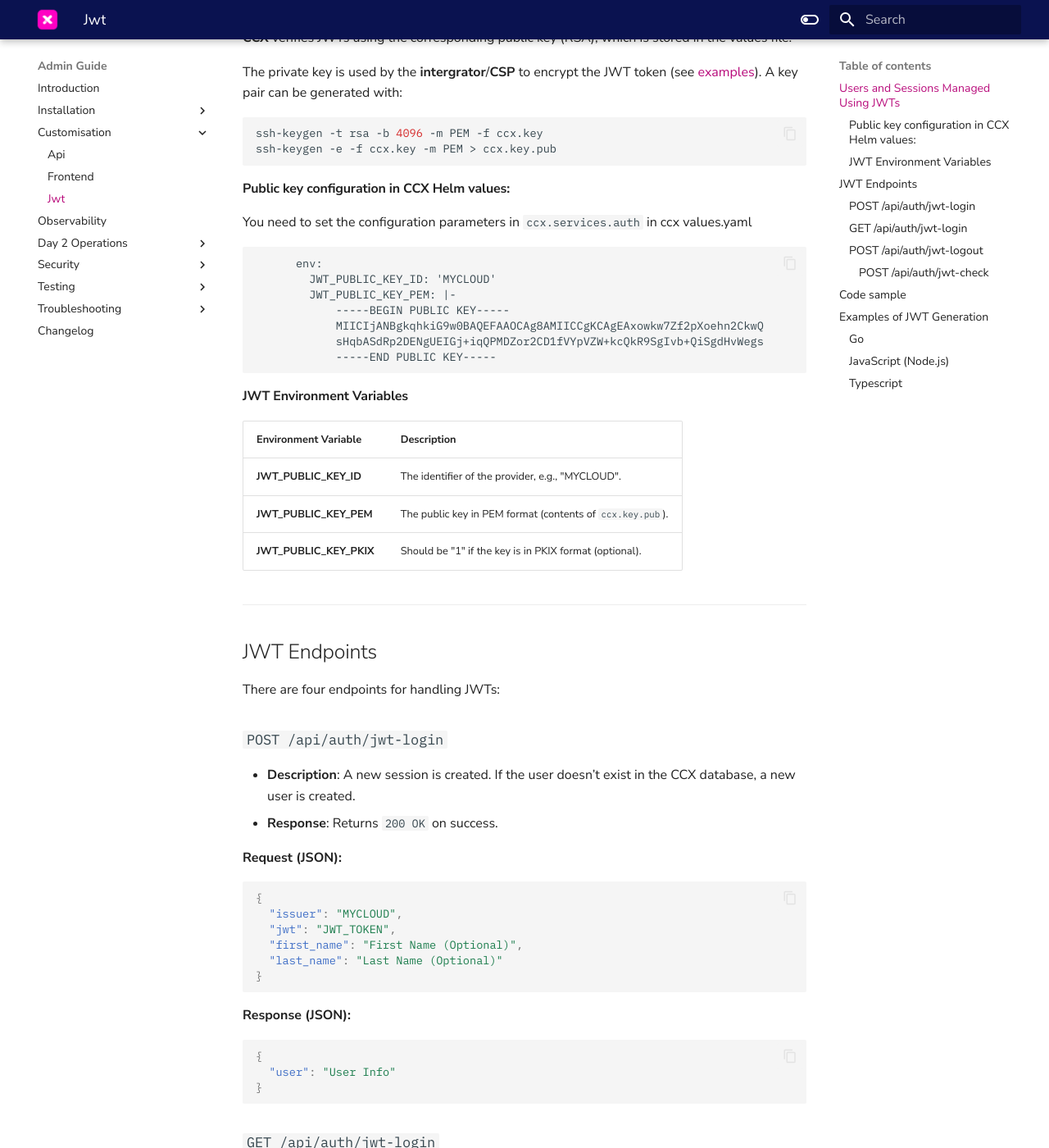
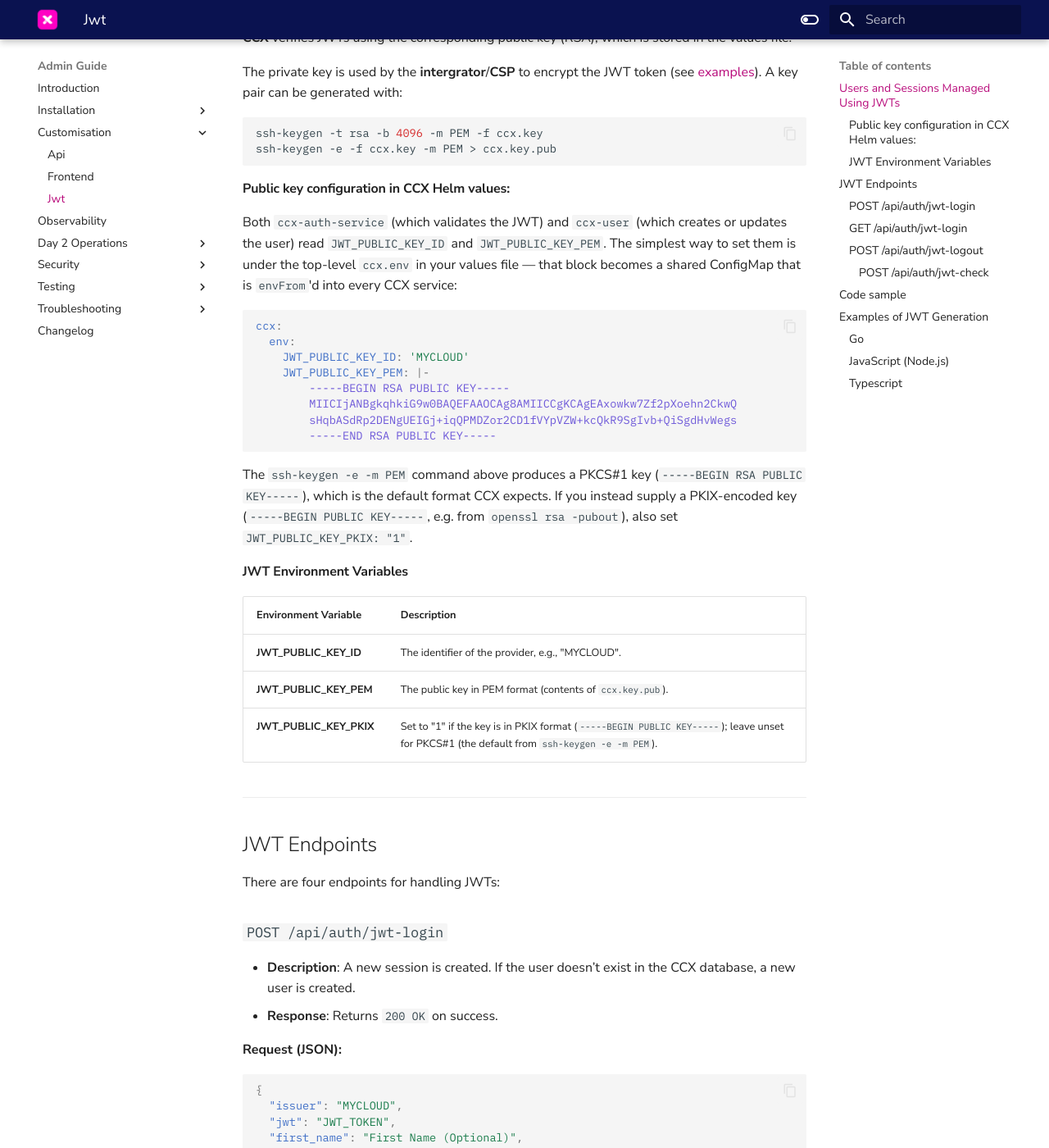
Before and after one commit to severalnines/ccx-docs, an MkDocs documentation site: the page built from docs/admin/Customisation/JWT.md, in a window 1280 px wide and 1400 px high, scrolled down 1240 px. Shown: the whole window at 82% size. Built offline with MkDocs 1.6.1 and Material for MkDocs 9.7.7, drawn with Linux system fonts in a browser that asks for light colours; comment, search, counter and statistics services are not loaded.

Commit message:
JWT docs: recommend ccx.env, fix PKCS#1 vs PKIX example
JWT_PUBLIC_KEY_ID and JWT_PUBLIC_KEY_PEM are consumed by both
ccx-auth-service and ccx-user, so set them under the global ccx.env
(shared ConfigMap envFrom'd into every service) instead of just
ccx.services.auth.env.

The example key shown was PKIX (-----BEGIN PUBLIC KEY-----) but the
ssh-keygen command above produces PKCS#1 (-----BEGIN RSA PUBLIC KEY-----).
Switched the example to PKCS#1 and clarified when JWT_PUBLIC_KEY_PKIX=1
is needed.

Co-Authored-By: Claude Opus 4.7 <noreply@anthropic.com>

````diff
--- a/docs/admin/Customisation/JWT.md
+++ b/docs/admin/Customisation/JWT.md
@@ -27,25 +27,28 @@ ssh-keygen -e -f ccx.key -m PEM > ccx.key.pub
 
 #### Public key configuration in CCX Helm values:
 
-You need to set the configuration parameters in `ccx.services.auth` in ccx values.yaml
+Both `ccx-auth-service` (which validates the JWT) and `ccx-user` (which creates or updates the user) read `JWT_PUBLIC_KEY_ID` and `JWT_PUBLIC_KEY_PEM`. The simplest way to set them is under the top-level `ccx.env` in your values file — that block becomes a shared ConfigMap that is `envFrom`'d into every CCX service:
 
+```yaml
+ccx:
+  env:
+    JWT_PUBLIC_KEY_ID: 'MYCLOUD'
+    JWT_PUBLIC_KEY_PEM: |-
+        -----BEGIN RSA PUBLIC KEY-----
+        MIICIjANBgkqhkiG9w0BAQEFAAOCAg8AMIICCgKCAgEAxowkw7Zf2pXoehn2CkwQ
+        sHqbASdRp2DENgUEIGj+iqQPMDZor2CD1fVYpVZW+kcQkR9SgIvb+QiSgdHvWegs
+        -----END RSA PUBLIC KEY-----
 ```
-      env:
-        JWT_PUBLIC_KEY_ID: 'MYCLOUD'
-        JWT_PUBLIC_KEY_PEM: |-
-            -----BEGIN PUBLIC KEY-----
-            MIICIjANBgkqhkiG9w0BAQEFAAOCAg8AMIICCgKCAgEAxowkw7Zf2pXoehn2CkwQ
-            sHqbASdRp2DENgUEIGj+iqQPMDZor2CD1fVYpVZW+kcQkR9SgIvb+QiSgdHvWegs
-            -----END PUBLIC KEY-----
-```
+
+The `ssh-keygen -e -m PEM` command above produces a PKCS#1 key (`-----BEGIN RSA PUBLIC KEY-----`), which is the default format CCX expects. If you instead supply a PKIX-encoded key (`-----BEGIN PUBLIC KEY-----`, e.g. from `openssl rsa -pubout`), also set `JWT_PUBLIC_KEY_PKIX: "1"`.
 
 #### JWT Environment Variables
 
-| Environment Variable    | Description                                               |
-| ----------------------- | --------------------------------------------------------- |
-| **JWT_PUBLIC_KEY_ID**   | The identifier of the provider, e.g., "MYCLOUD".      |
-| **JWT_PUBLIC_KEY_PEM**  | The public key in PEM format (contents of `ccx.key.pub`). |
-| **JWT_PUBLIC_KEY_PKIX** | Should be "1" if the key is in PKIX format (optional).    |
+| Environment Variable    | Description                                                                                                 |
+| ----------------------- | ----------------------------------------------------------------------------------------------------------- |
+| **JWT_PUBLIC_KEY_ID**   | The identifier of the provider, e.g., "MYCLOUD".                                                            |
+| **JWT_PUBLIC_KEY_PEM**  | The public key in PEM format (contents of `ccx.key.pub`).                                                   |
+| **JWT_PUBLIC_KEY_PKIX** | Set to "1" if the key is in PKIX format (`-----BEGIN PUBLIC KEY-----`); leave unset for PKCS#1 (the default from `ssh-keygen -e -m PEM`). |
 
 ---
 
````
